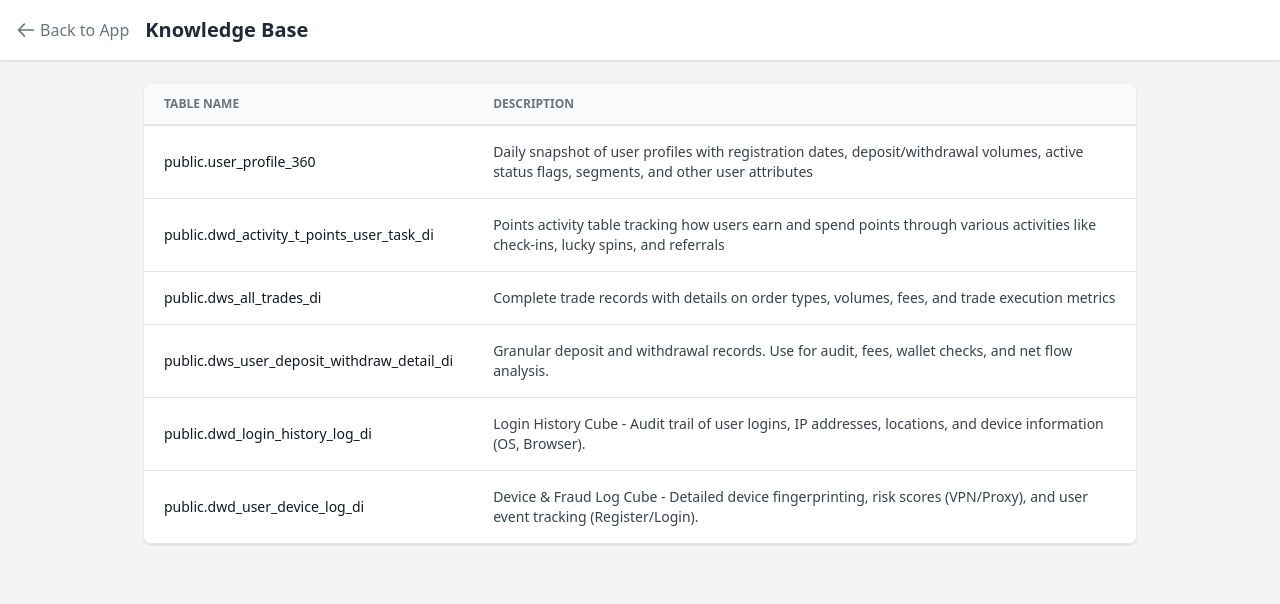
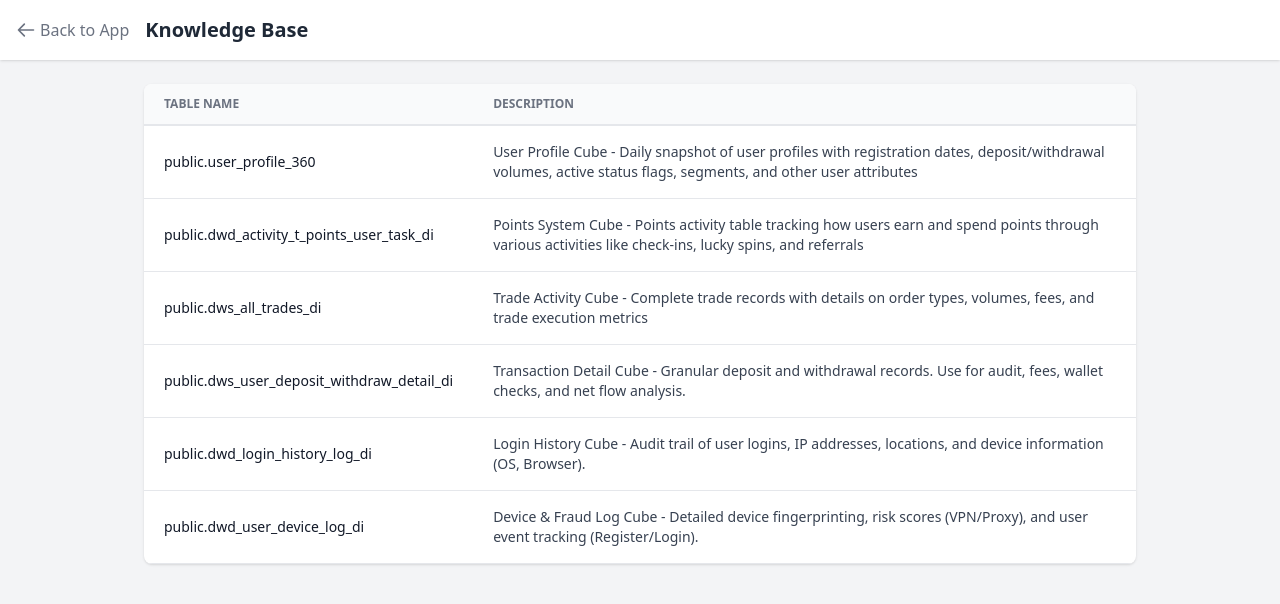
Before and after one commit to aiengrshafiq/obe_ai_bi, a FastAPI app: page /admin/knowledge_base in a window 1280 px wide. Shown: the top 604 px of the page. Run offline with FastAPI, Linux system fonts and the light colour scheme; parts of the project's set-up code (start-up, migrations or seed data) failed here and were passed over; some libraries are stand-ins or nearby versions.

Commit message:
small fixing

```diff
--- a/app/main.py
+++ b/app/main.py
@@ -27,7 +27,7 @@ setup_vanna_db_connection()
 # 4. Register Startup Event (Auto-Train)
 @app.on_event("startup")
 async def startup_event():
-    await train_vanna_on_startup(force_retrain=True)
+    await train_vanna_on_startup(force_retrain=False)
 
 # 5. CORS (Keep this)
 app.add_middleware(
--- a/app/templates/knowledge_base.html
+++ b/app/templates/knowledge_base.html
@@ -39,7 +39,7 @@
                             public.user_profile_360
                         </td>
                         <td class="px-5 py-4 border-b border-gray-200 text-sm text-gray-700">
-                            Daily snapshot of user profiles with registration dates, deposit/withdrawal volumes, active status flags, segments, and other user attributes
+                            User Profile Cube - Daily snapshot of user profiles with registration dates, deposit/withdrawal volumes, active status flags, segments, and other user attributes
                         </td>
                     </tr>
                     <tr class="hover:bg-gray-50 transition">
@@ -47,7 +47,7 @@
                             public.dwd_activity_t_points_user_task_di
                         </td>
                         <td class="px-5 py-4 border-b border-gray-200 text-sm text-gray-700">
-                            Points activity table tracking how users earn and spend points through various activities like check-ins, lucky spins, and referrals
+                            Points System Cube - Points activity table tracking how users earn and spend points through various activities like check-ins, lucky spins, and referrals
                         </td>
                     </tr>
                     <tr class="hover:bg-gray-50 transition">
@@ -55,7 +55,7 @@
                             public.dws_all_trades_di
                         </td>
                         <td class="px-5 py-4 border-b border-gray-200 text-sm text-gray-700">
-                            Complete trade records with details on order types, volumes, fees, and trade execution metrics
+                            Trade Activity Cube - Complete trade records with details on order types, volumes, fees, and trade execution metrics
                         </td>
                     </tr>
                     <tr class="hover:bg-gray-50 transition">
@@ -63,7 +63,7 @@
                             public.dws_user_deposit_withdraw_detail_di
                         </td>
                         <td class="px-5 py-4 border-b border-gray-200 text-sm text-gray-700">
-                            Granular deposit and withdrawal records. Use for audit, fees, wallet checks, and net flow analysis.
+                            Transaction Detail Cube - Granular deposit and withdrawal records. Use for audit, fees, wallet checks, and net flow analysis.
                         </td>
                     </tr>
                     <tr class="hover:bg-gray-50 transition">
```
